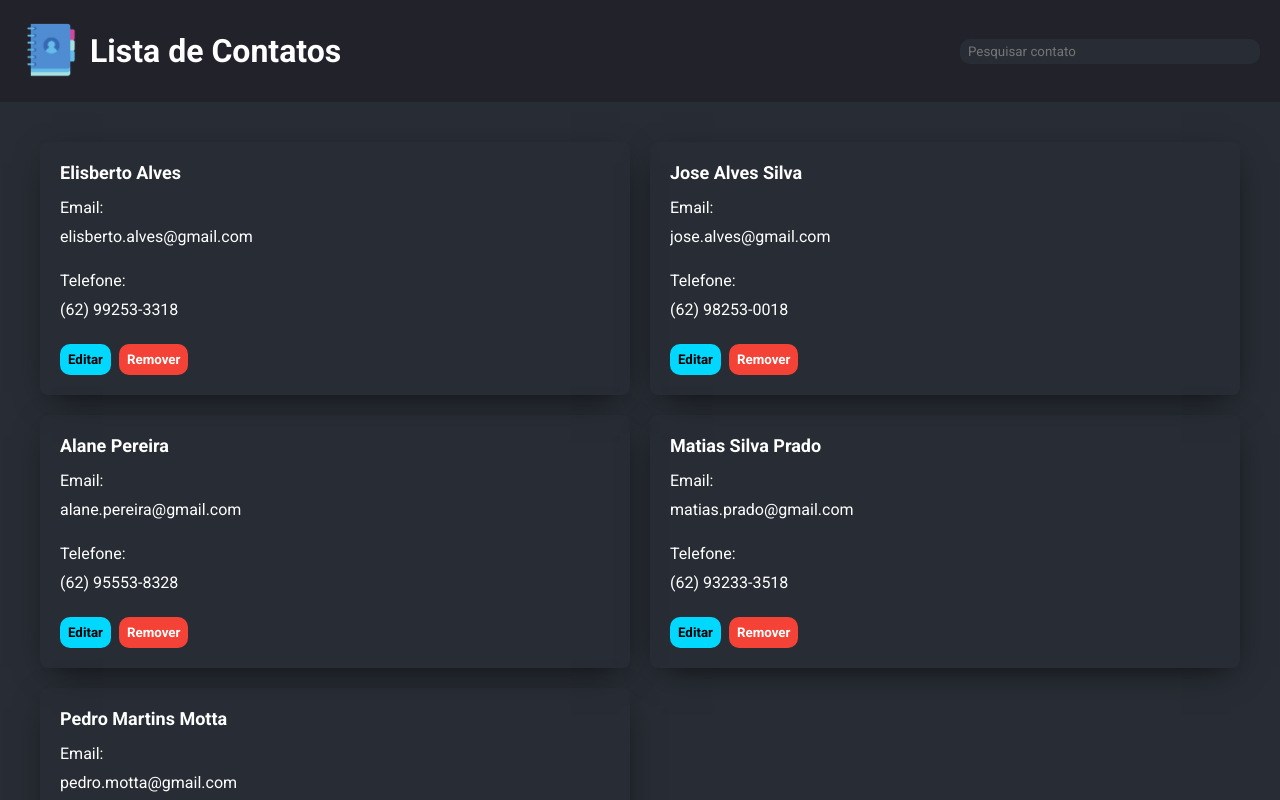
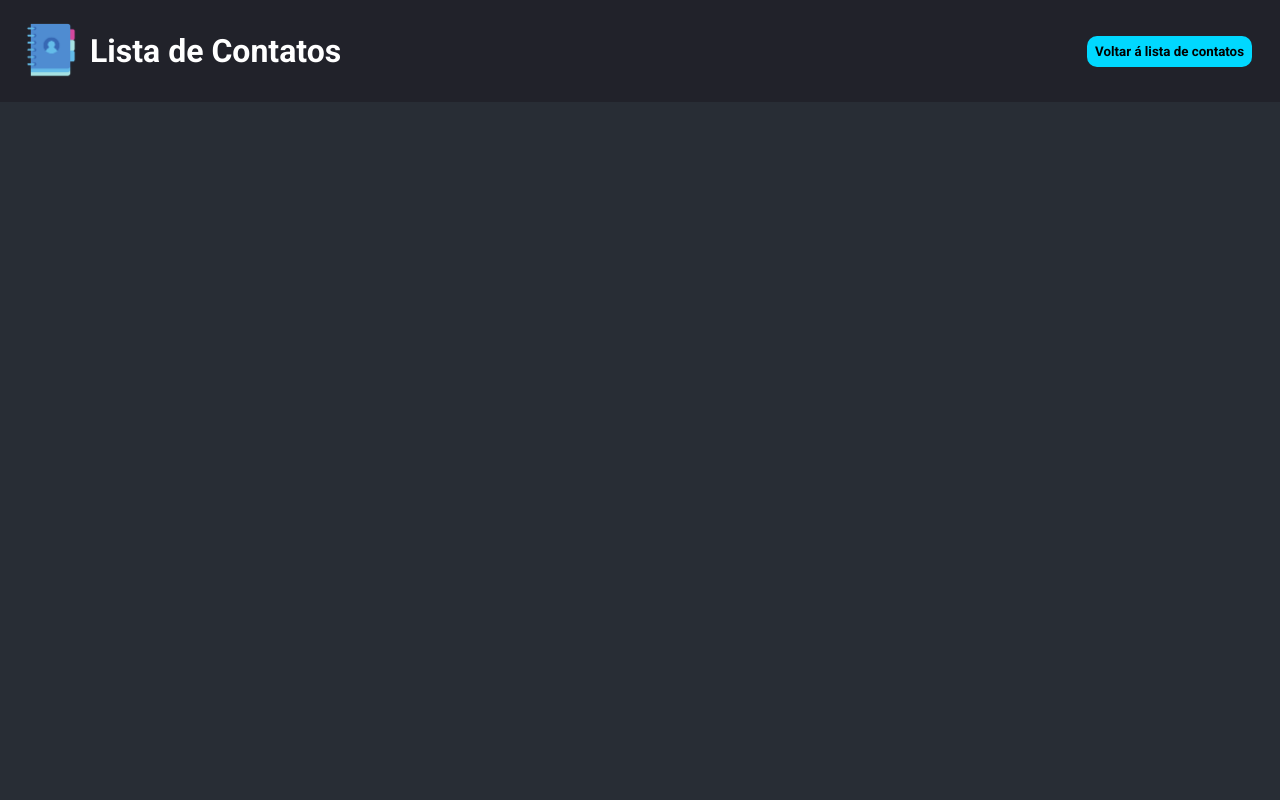
Before and after one commit to ElisbertoJunior/App_Lista_de_contatos, a React (Create React App) app: page /register in a window 1280 px wide. Shown: the top 800 px of the page. Built offline with nearby package versions, Linux system fonts and the light colour scheme.

Commit message:
adicionando rotas

```diff
--- a/package.json
+++ b/package.json
@@ -52,6 +52,7 @@
     "eslint-plugin-react": "^7.32.2",
     "eslint-plugin-react-hooks": "^4.6.0",
     "prettier": "2.8.8",
+    "react-router-dom": "^6.11.0",
     "styled-components": "^5.3.10"
   }
 }
--- a/src/App.tsx
+++ b/src/App.tsx
@@ -1,15 +1,28 @@
 import { Provider } from 'react-redux'
+import { createBrowserRouter, RouterProvider } from 'react-router-dom'
 import ContactList from './containers/ConatctList'
 import Header from './containers/Header'
 import GlobalStyle from './styles'
 import store from './store'
+import Home from './pages/Home'
+import Register from './pages/Register'
 
 const App = () => {
+  const routes = createBrowserRouter([
+    {
+      path: '/',
+      element: <Home />
+    },
+    {
+      path: '/register',
+      element: <Register />
+    }
+  ])
+
   return (
     <Provider store={store}>
       <GlobalStyle />
-      <Header />
-      <ContactList />
+      <RouterProvider router={routes} />
     </Provider>
   )
 }
--- /dev/null
+++ b/src/components/AddButton/index.tsx
@@ -0,0 +1,7 @@
+import { Circle } from './styles'
+
+const AddButton = () => {
+  return <Circle to={'/register'}>+</Circle>
+}
+
+export default AddButton
--- /dev/null
+++ b/src/components/AddButton/styles.ts
@@ -0,0 +1,20 @@
+import styled from 'styled-components'
+import { Link } from 'react-router-dom'
+
+export const Circle = styled(Link)`
+  height: 64px;
+  width: 64px;
+  background-color: #00d8ff;
+  color: #fff;
+  position: fixed;
+  bottom: 40px;
+  right: 40px;
+  cursor: pointer;
+  border-radius: 50%;
+  justify-content: center;
+  display: flex;
+  align-items: center;
+
+  font-size: 40px;
+  text-decoration: none;
+`
--- a/src/components/Card/index.tsx
+++ b/src/components/Card/index.tsx
@@ -1,6 +1,7 @@
 import { useEffect, useState } from 'react'
 import { useDispatch } from 'react-redux'
 import * as S from './styles'
+import { Button } from '../../styles'
 import ContactClass from '../../models/Contact'
 import { edit, remove } from '../../store/reducers/contact'
 
@@ -68,7 +69,7 @@ const Card = ({ name, email: originalEmail, tel: originalTel, id }: Props) => {
         </>
       ) : (
         <>
-          <S.Button onClick={() => setIsEditing(true)}>Editar</S.Button>
+          <Button onClick={() => setIsEditing(true)}>Editar</Button>
           <S.RemoveButton onClick={() => dispatch(remove(id))}>
             Remover
           </S.RemoveButton>
--- a/src/components/Card/styles.ts
+++ b/src/components/Card/styles.ts
@@ -1,4 +1,5 @@
 import styled from 'styled-components'
+import { Button } from '../../styles'
 
 export const CardContainer = styled.div`
   height: 100%;
@@ -29,20 +30,7 @@ export const Email = styled.input`
   color: #fff;
   background-color: transparent;
 `
-export const Button = styled.button`
-  background-color: #00d8ff;
-  color: #000;
-  font-weight: bold;
-  padding: 8px;
-  border-radius: 10px;
-  border: none;
-  cursor: pointer;
-  margin-right: 8px;
 
-  :hover {
-    opacity: 0.8;
-  }
-`
 export const RemoveButton = styled(Button)`
   background-color: #f44336;
   color: #fff;
--- /dev/null
+++ b/src/components/FormContact/index.tsx
@@ -0,0 +1,5 @@
+const FormContact = () => {
+  return <div>FormContact</div>
+}
+
+export default FormContact
--- a/src/containers/Header/index.tsx
+++ b/src/containers/Header/index.tsx
@@ -1,12 +1,19 @@
 import { useDispatch, useSelector } from 'react-redux'
+import { useNavigate } from 'react-router-dom'
 import * as S from './styles'
 import img from '../../assets/contato-logo.png'
 import { RootReducer } from '../../store'
 import { handleTerm } from '../../store/reducers/Filter'
+import { Button } from '../../styles'
 
-const Header = () => {
+type Props = {
+  showInput: boolean
+}
+
+const Header = ({ showInput }: Props) => {
   const { term } = useSelector((state: RootReducer) => state.filter)
   const dispatch = useDispatch()
+  const navigate = useNavigate()
 
   return (
     <S.HeaderContainer>
@@ -14,11 +21,17 @@ const Header = () => {
         <img src={img} alt="Logo de contato" />
         <S.Title>Lista de Contatos</S.Title>
       </div>
-      <S.SearchInput
-        placeholder="Pesquisar contato"
-        value={term}
-        onChange={({ target }) => dispatch(handleTerm(target.value))}
-      />
+      {showInput ? (
+        <S.SearchInput
+          placeholder="Pesquisar contato"
+          value={term}
+          onChange={({ target }) => dispatch(handleTerm(target.value))}
+        />
+      ) : (
+        <Button onClick={() => navigate('/')}>
+          Voltar á lista de contatos
+        </Button>
+      )}
     </S.HeaderContainer>
   )
 }
--- a/src/containers/Header/styles.ts
+++ b/src/containers/Header/styles.ts
@@ -6,6 +6,10 @@ export const HeaderContainer = styled.header`
   align-items: center;
   justify-content: space-between;
   padding: 20px;
+  position: sticky;
+  top: 0;
+  left: 0;
+  z-index: 999;
 
   div {
     display: flex;
--- /dev/null
+++ b/src/pages/Home/index.tsx
@@ -0,0 +1,15 @@
+import Header from '../../containers/Header'
+import ContactList from '../../containers/ConatctList'
+import AddButton from '../../components/AddButton'
+
+const Home = () => {
+  return (
+    <>
+      <Header showInput />
+      <ContactList />
+      <AddButton />
+    </>
+  )
+}
+
+export default Home
--- /dev/null
+++ b/src/pages/Register/index.tsx
@@ -0,0 +1,11 @@
+import Header from '../../containers/Header'
+
+const Register = () => {
+  return (
+    <>
+      <Header showInput={false} />
+    </>
+  )
+}
+
+export default Register
--- a/src/styles/index.ts
+++ b/src/styles/index.ts
@@ -1,4 +1,4 @@
-import { createGlobalStyle } from 'styled-components'
+import styled, { createGlobalStyle } from 'styled-components'
 
 const GlobalStyle = createGlobalStyle`
   * {
@@ -15,5 +15,19 @@ const GlobalStyle = createGlobalStyle`
   }
 
 `
+export const Button = styled.button`
+  background-color: #00d8ff;
+  color: #000;
+  font-weight: bold;
+  padding: 8px;
+  border-radius: 10px;
+  border: none;
+  cursor: pointer;
+  margin-right: 8px;
+
+  :hover {
+    opacity: 0.8;
+  }
+`
 
 export default GlobalStyle
```
Also changed, not shown: 1 other file (tests, documents, lock files or other folders).
